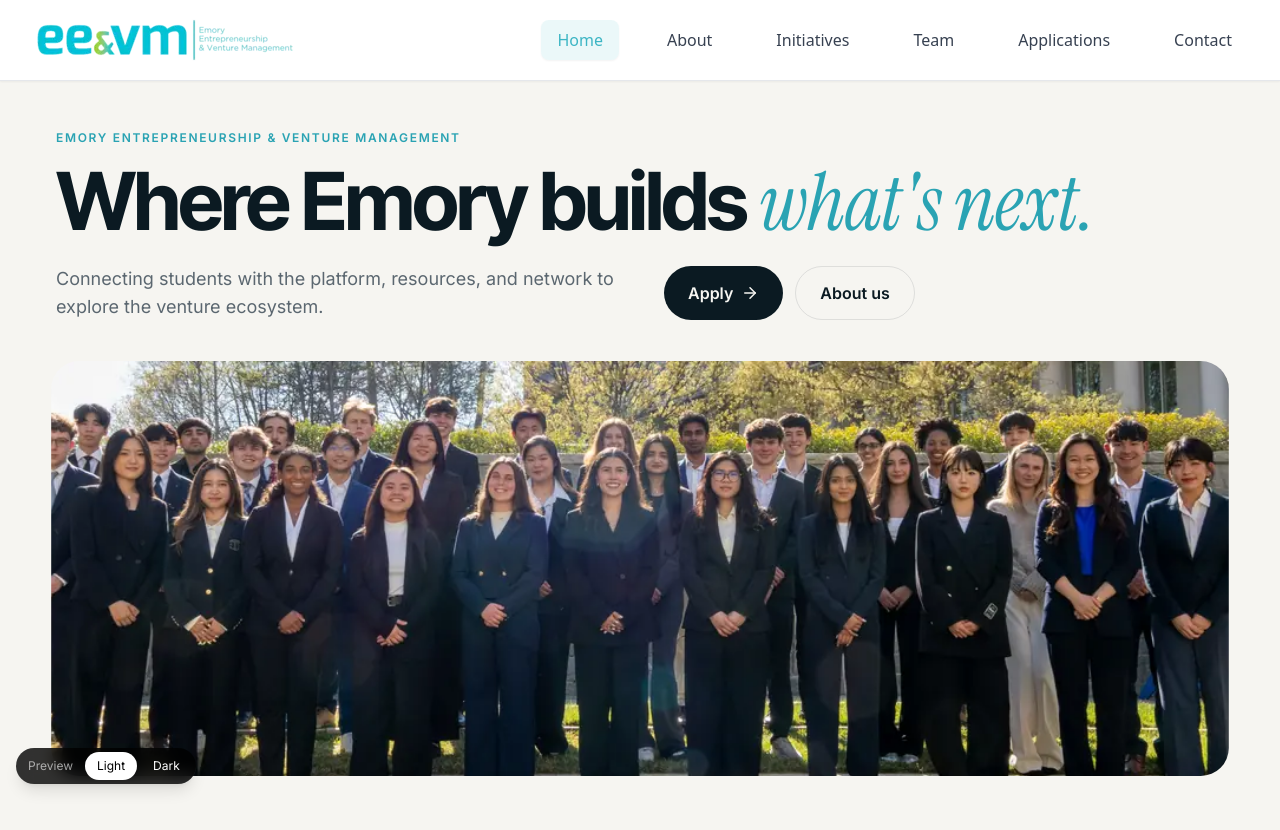
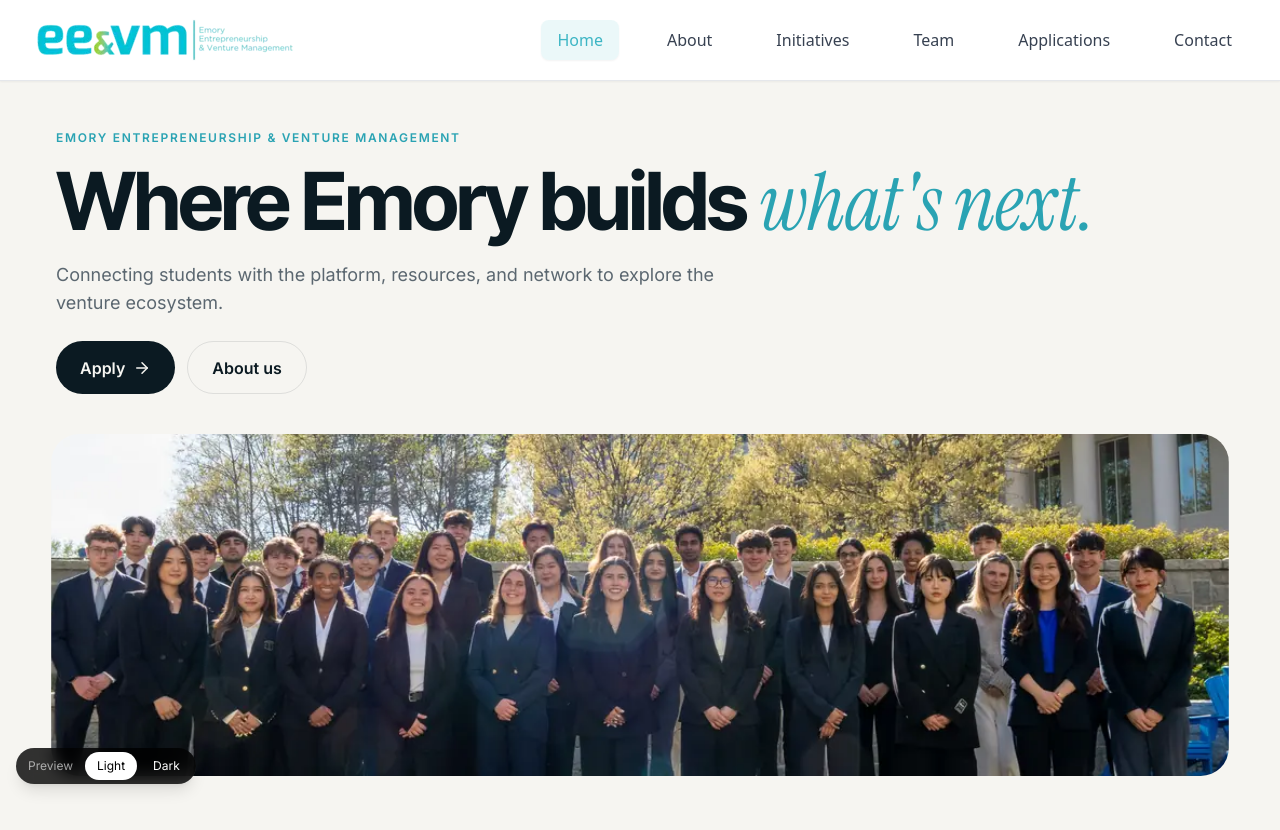
Before and after one commit to Syazvinski/EEVM-25-26, a React (Vite) app: page / in a window 1280 px wide. Shown: the top 830 px of the page. Built offline with nearby package versions, Linux system fonts and the light colour scheme.

Commit message:
Hero: stack buttons under subtitle, keep photo framed on faces

```diff
--- a/src/pages/HomePage.tsx
+++ b/src/pages/HomePage.tsx
@@ -87,8 +87,8 @@ const HomePage: React.FC<HomePageProps> = ({ setCurrentPage }) => {
             <h1 className="display font-bold text-[clamp(2.4rem,min(6.5vw,10vh),6rem)] leading-[0.95]">
               Where Emory builds <span className="serif text-[var(--accent)] whitespace-nowrap">what's next.</span>
             </h1>
-            <div className="mt-6 flex flex-col sm:flex-row sm:items-center gap-4 sm:gap-8">
-              <p className="muted text-base sm:text-lg max-w-xl">
+            <div className="mt-5 flex flex-col items-start gap-6">
+              <p className="muted text-base sm:text-lg max-w-2xl">
                 Connecting students with the platform, resources, and network to explore the venture ecosystem.
               </p>
               <div className="flex gap-3 shrink-0">
--- a/src/pages/home.css
+++ b/src/pages/home.css
@@ -58,7 +58,14 @@
     round calc((1 - var(--p, 0)) * 28px)
   );
 }
-.hero-media img { width: 100%; height: 100%; object-fit: cover; object-position: center 42%; transform: scale(calc(1.18 - var(--p, 0) * 0.18)); }
+.hero-media img {
+  position: absolute; left: 0; width: 100%;
+  /* Fill only the visible card, so the framing stays on faces while it grows */
+  top: calc((1 - var(--p, 0)) * var(--copy-px, 45%));
+  height: calc(100% - (1 - var(--p, 0)) * var(--copy-px, 45%));
+  object-fit: cover; object-position: center 60%;
+  transform: scale(calc(1.08 - var(--p, 0) * 0.08));
+}
 .hero-media::after { content: ""; position: absolute; inset: 0; background: linear-gradient(to top, rgba(4, 12, 16, 0.75), rgba(4, 12, 16, 0) 60%); opacity: calc(var(--p, 0) * 1.4); }
 .hero-overlay { position: absolute; z-index: 2; left: 0; right: 0; bottom: 0; color: #fff; opacity: calc((var(--p, 0) - 0.55) * 3); transform: translateY(calc((1 - var(--p, 0)) * 40px)); }
 
```
